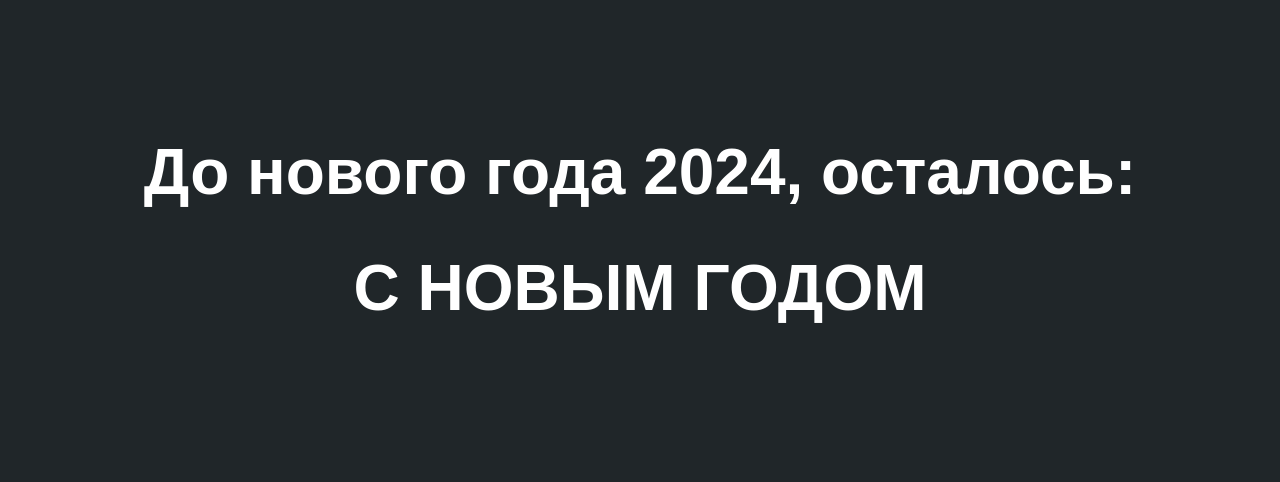
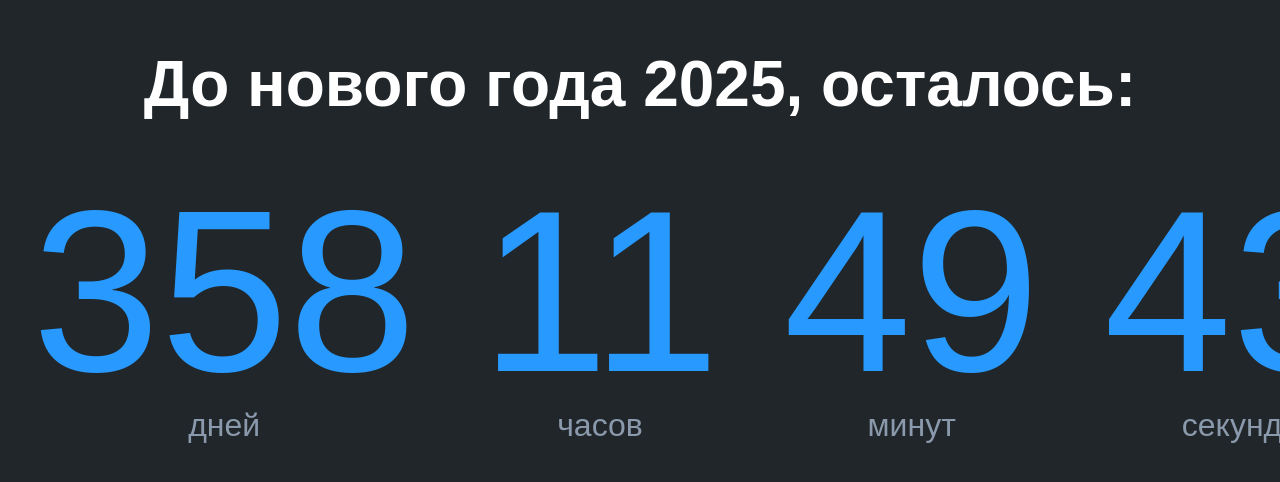
Before and after one commit to Thorgathis/HtmlCountdown, a plain HTML site: page index.html in a window 1280 px wide. Shown: the part 170-652 px from the top of the page. Drawn offline with Linux system fonts and the light colour scheme.

Commit message:
Update to 2025 year

```diff
--- a/index.html
+++ b/index.html
@@ -6,9 +6,9 @@
 
     <body>
         <div class="wrapper">
-            <h1>До нового года 2024, осталось:</h1>
+            <h1>До нового года 2025, осталось:</h1>
             <div id="countdown">
-                <div class="countdown" data-date="1-1-2024" data-time="00:00">
+                <div class="countdown" data-date="1-1-2025" data-time="00:00">
                     <div class="day">
                         <span class="num"></span><span class="word"></span>
                     </div>
```
